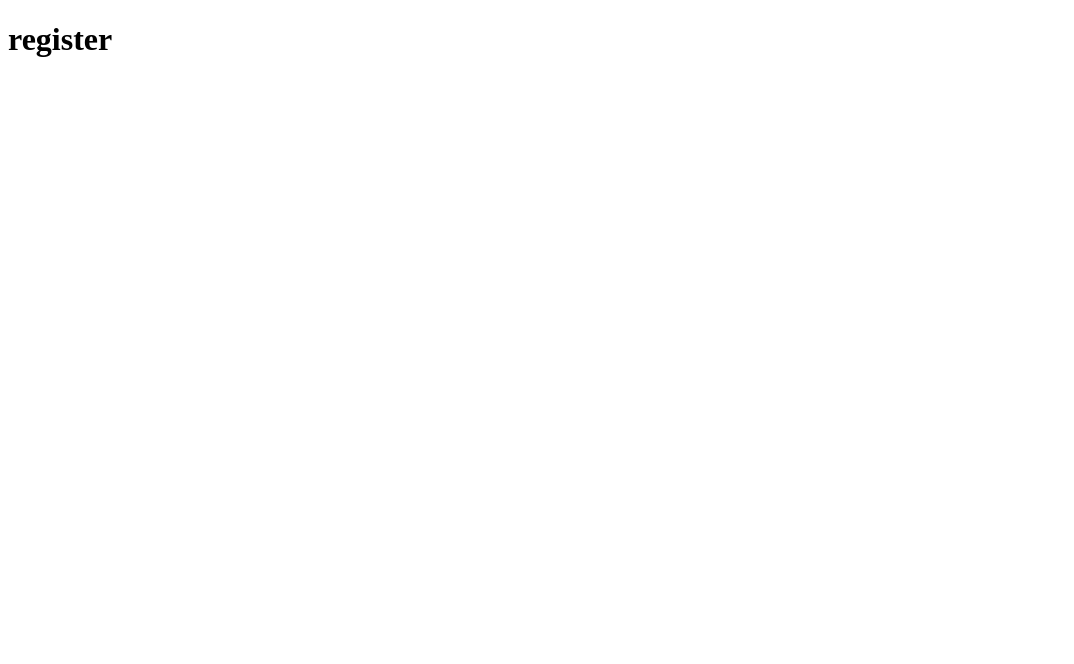
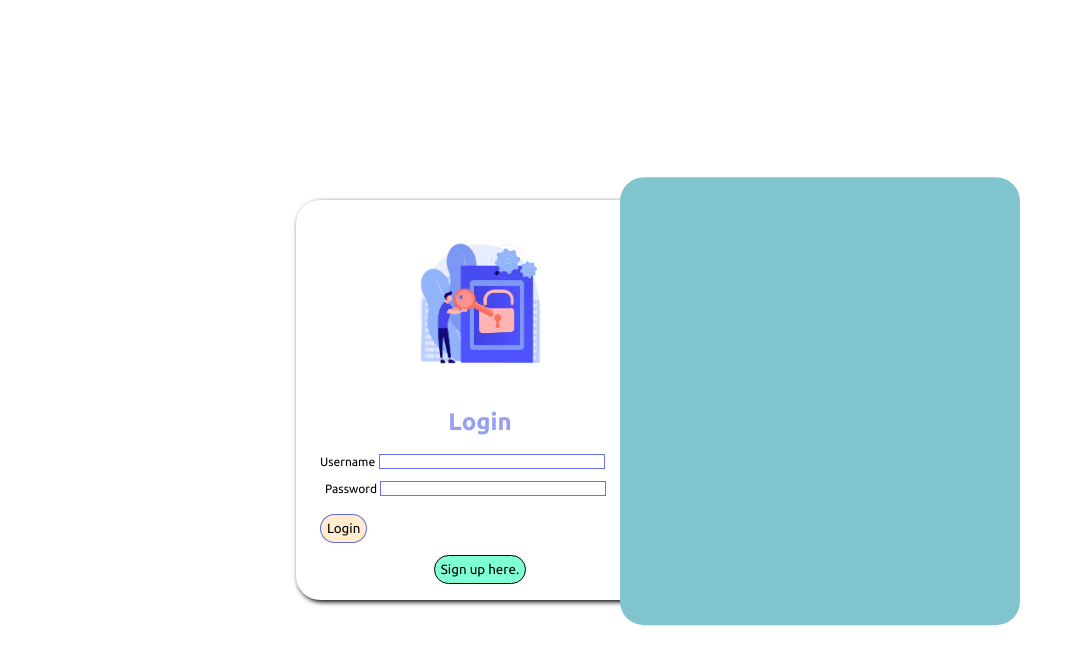
Before and after one commit to P-MUGILVANNAN/Home-rent, a plain HTML site: page register.html in a window 1280 px wide. Shown: the whole page, without its empty margins (0-1074 px from the left). Drawn offline with Linux system fonts and the light colour scheme.

Commit message:
Register

```diff
--- /dev/null
+++ b/index.js
@@ -0,0 +1,16 @@
+const registerClick = () => {
+    let animation = document.getElementById("animation-box");
+    animation.style.marginLeft = "-20rem";
+    let login = document.getElementById("login");
+    let register = document.getElementById("register");
+    register.style.opacity = "1";
+    login.style.opacity = "0";
+  };
+  const loginClick = () => {
+    let animation = document.getElementById("animation-box");
+    animation.style.marginLeft = "30rem";
+    let login = document.getElementById("login");
+    let register = document.getElementById("register");
+    login.style.opacity = "1";
+    register.style.opacity = "0";
+  };
--- a/register.css
+++ b/register.css
@@ -0,0 +1,85 @@
+@import url("https://fonts.googleapis.com/css2?family=Ubuntu:ital,wght@0,300;0,400;0,500;0,700;1,300;1,400;1,500;1,700&display=swap");
+
+* {
+  margin: 0;
+  padding: 0;
+  font-family: "Ubuntu", sans-serif;
+}
+.all-content {
+  width: 100vw;
+  height: 100vh;
+  display: flex;
+  flex-direction: column;
+  align-items: center;
+  justify-content: center;
+}
+.login-content {
+  width: 40rem;
+  height: 25rem;
+  padding: 0px 24px;
+  display: flex;
+  flex-direction: row;
+  border-radius: 24px;
+  box-shadow: 2px 2px 5px black;
+}
+.animation-box {
+  position: absolute;
+  margin-top: 92px;
+  margin-left: 30rem;
+  width: 25rem;
+  height: 28rem;
+  border-radius: 24px;
+  background-color: rgb(128, 196, 205);
+  translate: -15% -10%;
+  transition: 1s;
+  z-index: 999;
+}
+.login,
+.register {
+  width: 50%;
+  height: 100%;
+  display: flex;
+  flex-direction: column;
+  align-items: center;
+  transition: 2s;
+}
+.register {
+  opacity: 0;
+}
+.login a,
+.register a {
+  margin: 12px 0px;
+}
+.login h2,
+.register h2 {
+  margin-bottom: 12px;
+  color: rgba(82, 93, 244, 0.6);
+}
+.login label,
+.register label {
+  font-size: 12px;
+  color: black;
+}
+.login input,
+.register input {
+  font-size: 12px;
+  width: 70%;
+  margin: 6px 0px;
+  color: rgba(0, 23, 231, 0.6);
+  border: 1px solid rgba(0, 23, 231, 0.6);
+}
+.login button,
+.register button {
+  margin-top: 12px;
+  cursor: pointer;
+  padding: 6px;
+  border-radius: 50px;
+  background-color: blanchedalmond;
+  border: 1px solid rgba(0, 23, 231, 0.6);
+  color: black;
+}
+.img {
+  width: 50%;
+  height: auto;
+  margin: 24px 0px;
+}
--- a/register.html
+++ b/register.html
@@ -1,11 +1,46 @@
 <!DOCTYPE html>
 <html lang="en">
-<head>
-    <meta charset="UTF-8">
-    <meta name="viewport" content="width=device-width, initial-scale=1.0">
-    <title>Document</title>
-</head>
-<body>
-    <h1>register</h1>
-</body>
+  <head>
+    <meta charset="UTF-8" />
+    <meta http-equiv="X-UA-Compatible" content="IE=edge" />
+    <meta name="viewport" content="width=device-width, initial-scale=1.0" />
+    <title>Login Page</title>
+    <link rel="stylesheet" href="register.css" />
+    <script src="index.js" defer></script>
+  </head>
+  <body>
+    <section class="all-content">
+      <div id="animation-box" class="animation-box"></div>
+      <div class="login-content">
+        <div id="login" class="login">
+          <img class="img" src="login.jpg" alt="Login" />
+          <h2 class="title">Login</h2>
+          <form action="index.html" class="login-form">
+            <label for="username">Username</label>
+            <input id="username" type="text" class="username" />
+            <label style="margin-left: 5px" for="password">Password </label>
+            <input type="password" class="password" />
+            <button class="btn">Login</button>
+          </form>
+          <button style="border: 1px solid black; border-radius: 50px; background-color: aquamarine; "><a style="text-decoration: none; color: black;" onclick="registerClick()" href="#" class="regiter-link"
+            >Sign up here.</a
+          ></button>
+        </div>
+        <div id="register" class="register">
+          <img class="img" src="login.jpg" alt="Login" />
+          <h2 class="title">Register</h2>
+          <form action="" class="register-form">
+            <label for="new-username">Username</label>
+            <input id="new-username" type="text" class="new-username" />
+            <label style="margin-left: 4px" for="password">Password</label>
+            <input type="password" class="password" />
+            <button class="btn">Register</button>
+          </form>
+          <button style="border: 1px solid black; border-radius: 50px; background-color: aquamarine; "><a style="text-decoration: none; color: black;" onclick="loginClick()" href="#" class="login-link"
+            >Already had a account. Login here.</a
+          ></button>
+        </div>
+      </div>
+    </section>
+  </body>
 </html>
```
Also changed, not shown: index.html (+2 -1 lines), login.jpg (added).
